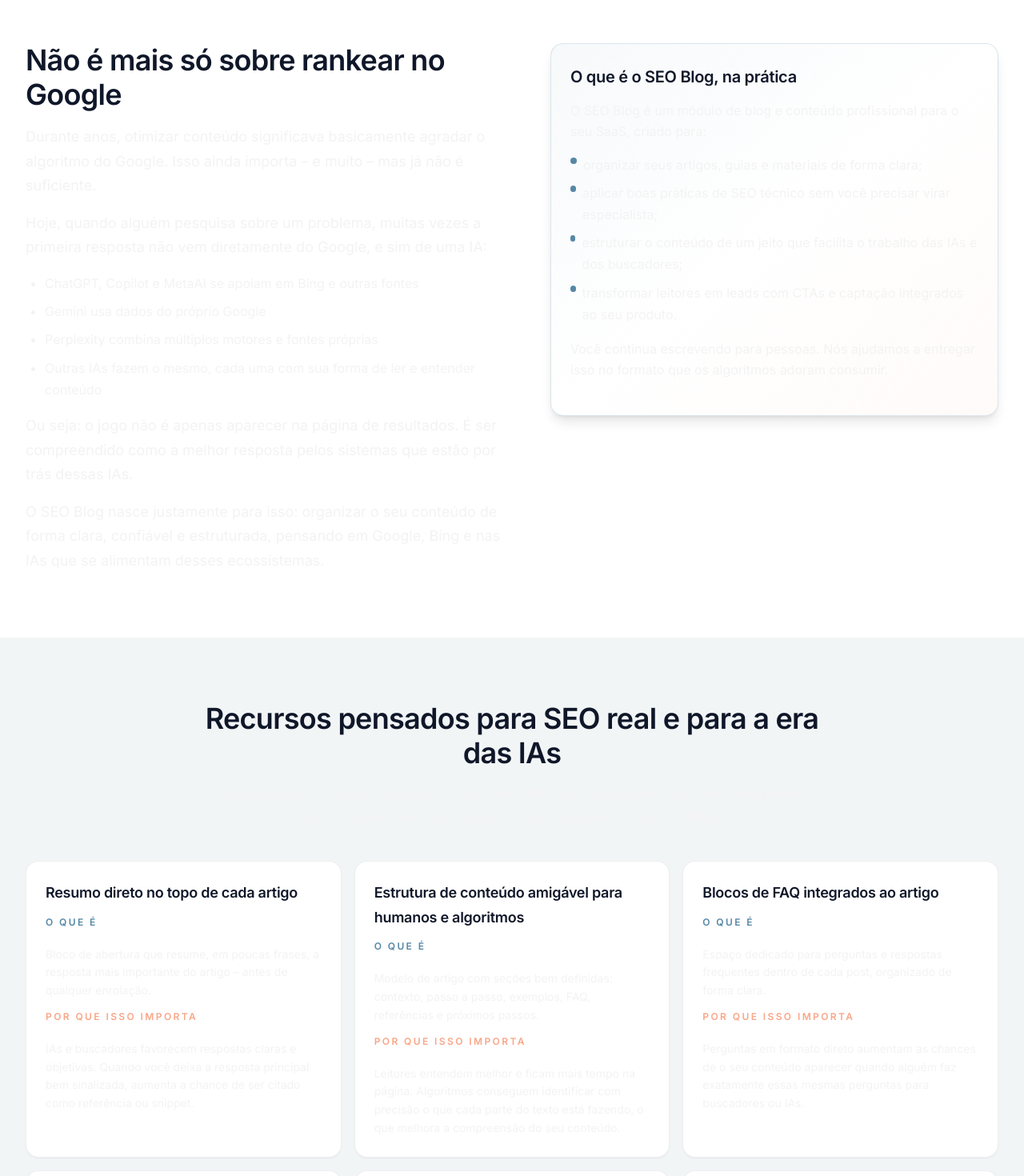
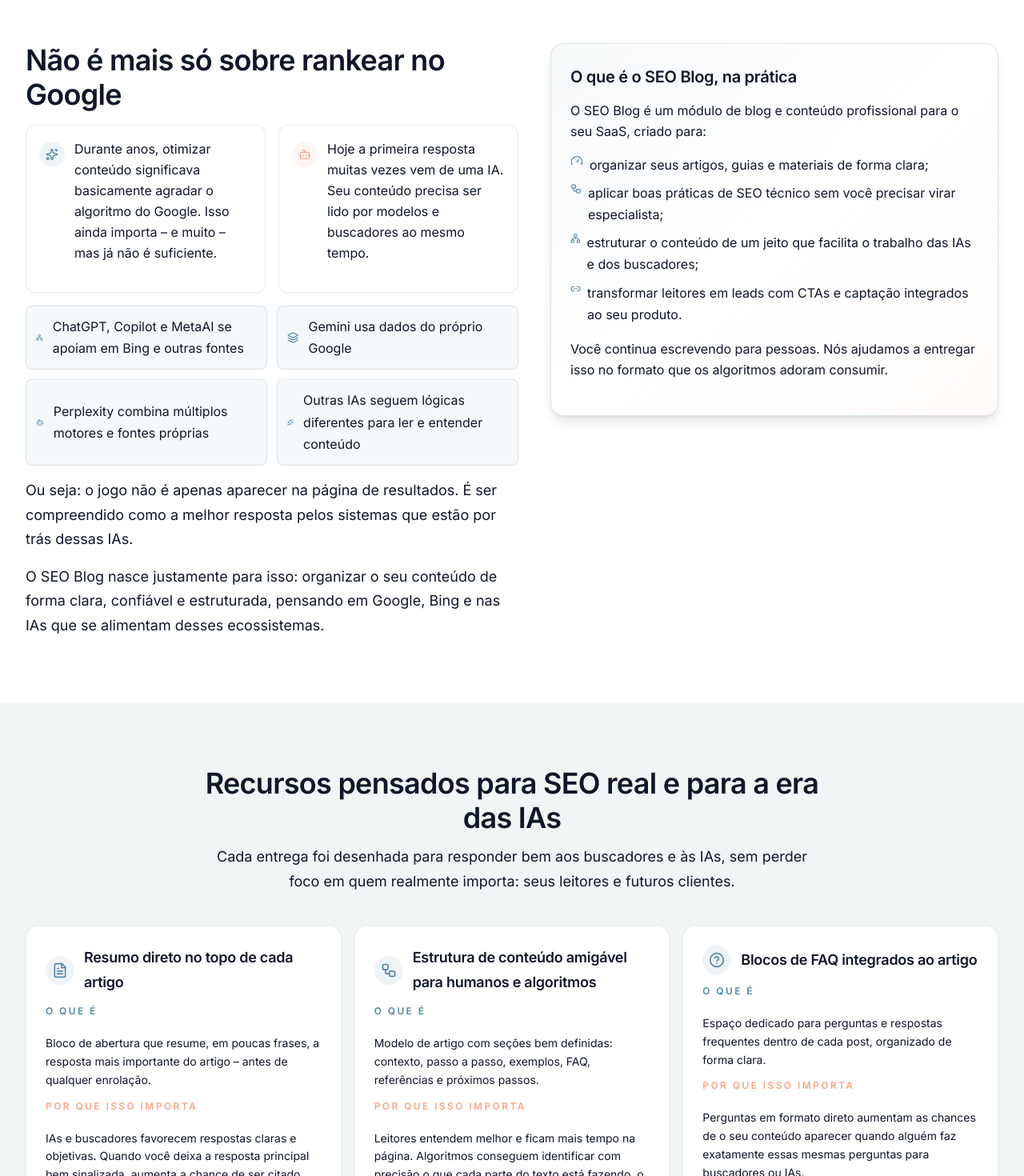
Before and after one commit to duhenri9/wm3_digital, a Next.js app: page /seo-blog in a window 1280 px wide. Shown: the part 780-2250 px from the top of the page at 80% size. Built offline with nearby package versions, Linux system fonts and the light colour scheme.

Commit message:
style: add iconography and contrast refinements to SEO Blog sections

```diff
--- a/src/app/seo-blog/page.tsx
+++ b/src/app/seo-blog/page.tsx
@@ -3,11 +3,28 @@
 import { useState } from 'react';
 import { motion } from 'framer-motion';
 import Link from 'next/link';
+import {
+  Bot,
+  Network,
+  Sparkles,
+  Layers,
+  FileText,
+  Workflow,
+  HelpCircle,
+  BarChart3,
+  BookOpen,
+  Link2,
+  Gauge,
+  RefreshCw,
+  Palette,
+  Users,
+} from 'lucide-react';
 
 interface Feature {
   title: string;
   what: string;
   why: string;
+  icon: React.ComponentType<React.SVGProps<SVGSVGElement>>;
 }
 
 const features: Feature[] = [
@@ -15,41 +32,49 @@
     title: 'Resumo direto no topo de cada artigo',
     what: 'Bloco de abertura que resume, em poucas frases, a resposta mais importante do artigo – antes de qualquer enrolação.',
     why: 'IAs e buscadores favorecem respostas claras e objetivas. Quando você deixa a resposta principal bem sinalizada, aumenta a chance de ser citado como referência ou snippet.',
+    icon: FileText,
   },
   {
     title: 'Estrutura de conteúdo amigável para humanos e algoritmos',
     what: 'Modelo de artigo com seções bem definidas: contexto, passo a passo, exemplos, FAQ, referências e próximos passos.',
     why: 'Leitores entendem melhor e ficam mais tempo na página. Algoritmos conseguem identificar com precisão o que cada parte do texto está fazendo, o que melhora a compreensão do seu conteúdo.',
+    icon: Workflow,
   },
   {
     title: 'Blocos de FAQ integrados ao artigo',
     what: 'Espaço dedicado para perguntas e respostas frequentes dentro de cada post, organizado de forma clara.',
     why: 'Perguntas em formato direto aumentam as chances de o seu conteúdo aparecer quando alguém faz exatamente essas mesmas perguntas para buscadores ou IAs.',
+    icon: HelpCircle,
   },
   {
     title: 'Destaque de dados e estatísticas importantes',
     what: 'Sessão para números-chave e dados relevantes do artigo, em um formato fácil de ler.',
     why: 'Tanto pessoas quanto IAs adoram dados concretos. Quando você reúne os principais números em um bloco, facilita a citação do seu conteúdo como fonte confiável.',
+    icon: BarChart3,
   },
   {
     title: 'Referências e fontes bem organizadas',
     what: 'Área dedicada a citar de onde vieram dados, estudos ou pesquisas que você utiliza nos artigos.',
     why: 'Isso aumenta a credibilidade do seu conteúdo para o leitor e ajuda buscadores e IAs a identificar que você está se apoiando em fontes confiáveis, não em achismo.',
+    icon: BookOpen,
   },
   {
     title: 'Captura de leads integrada ao seu SaaS',
     what: 'Formulários, CTAs e convites estratégicos para teste, demo ou contato comercial, embutidos no contexto certo dentro do artigo.',
     why: 'SEO sem captura é só visita. O SEO Blog ajuda a transformar tráfego em pipeline: quem gostou do seu conteúdo tem caminhos claros para virar lead.',
+    icon: Link2,
   },
   {
     title: 'Atualização simples e contínua do conteúdo',
     what: 'Mecanismos para revisar e marcar quando um artigo foi atualizado, mantendo os temas principais sempre em dia.',
     why: 'Conteúdo antigo e desatualizado perde relevância para leitores, buscadores e IAs. Manter seus materiais vivos é parte essencial da estratégia.',
+    icon: RefreshCw,
   },
   {
     title: 'Integração visual com o seu produto',
     what: 'O blog segue o mesmo padrão de design do seu SaaS: tipografia, cores, componentes e estilo.',
     why: 'Passa sensação de produto sólido, profissional e bem cuidado. Quem chega via busca não sente que caiu em um blog genérico; sente que entrou no universo da sua solução.',
+    icon: Palette,
   },
 ];
 
@@ -126,7 +151,7 @@
             <h1 className="text-4xl sm:text-5xl md:text-6xl font-semibold leading-tight tracking-tight text-foreground">
               Conteúdo pronto para ser encontrado por pessoas, buscadores e IAs.
             </h1>
-            <p className="mx-auto max-w-3xl text-lg md:text-xl text-muted-foreground leading-relaxed">
+            <p className="mx-auto max-w-3xl text-lg md:text-xl text-foreground leading-relaxed">
               Um blog profissional e um hub de conteúdo projetado para aparecer bem no Google, ser entendido pelas principais IAs do mercado e transformar visitas em leads qualificados para o seu SaaS.
             </p>
             <div className="flex flex-col items-center gap-3">
@@ -147,25 +172,49 @@
             <h2 className="text-3xl md:text-4xl font-semibold text-foreground">
               Não é mais só sobre rankear no Google
             </h2>
-            <p className="text-lg text-muted-foreground">
+            <div className="grid gap-4 sm:grid-cols-2">
+              <div className="rounded-xl border border-border/70 bg-background p-4 shadow-sm flex items-start gap-3">
+                <div className="mt-1 rounded-full bg-primary/10 p-2 text-primary">
+                  <Sparkles className="h-4 w-4" />
+                </div>
+                <p className="text-foreground leading-relaxed">
                   Durante anos, otimizar conteúdo significava basicamente agradar o algoritmo do Google.
                   Isso ainda importa – e muito – mas já não é suficiente.
                 </p>
-            <p className="text-lg text-muted-foreground">
-              Hoje, quando alguém pesquisa sobre um problema, muitas vezes a primeira resposta não
-              vem diretamente do Google, e sim de uma IA:
+              </div>
+              <div className="rounded-xl border border-border/70 bg-background p-4 shadow-sm flex items-start gap-3">
+                <div className="mt-1 rounded-full bg-secondary/10 p-2 text-secondary">
+                  <Bot className="h-4 w-4" />
+                </div>
+                <p className="text-foreground leading-relaxed">
+                  Hoje a primeira resposta muitas vezes vem de uma IA. Seu conteúdo precisa ser lido por
+                  modelos e buscadores ao mesmo tempo.
                 </p>
-            <ul className="list-disc pl-6 space-y-2 text-muted-foreground">
-              <li>ChatGPT, Copilot e MetaAI se apoiam em Bing e outras fontes</li>
-              <li>Gemini usa dados do próprio Google</li>
-              <li>Perplexity combina múltiplos motores e fontes próprias</li>
-              <li>Outras IAs fazem o mesmo, cada uma com sua forma de ler e entender conteúdo</li>
-            </ul>
-            <p className="text-lg text-muted-foreground">
+              </div>
+            </div>
+            <div className="grid gap-3 sm:grid-cols-2">
+              <div className="rounded-lg bg-primary/5 border border-primary/20 p-3 flex items-center gap-3 text-foreground">
+                <Network className="h-4 w-4 text-primary" />
+                <span>ChatGPT, Copilot e MetaAI se apoiam em Bing e outras fontes</span>
+              </div>
+              <div className="rounded-lg bg-primary/5 border border-primary/20 p-3 flex items-center gap-3 text-foreground">
+                <Layers className="h-4 w-4 text-primary" />
+                <span>Gemini usa dados do próprio Google</span>
+              </div>
+              <div className="rounded-lg bg-primary/5 border border-primary/20 p-3 flex items-center gap-3 text-foreground">
+                <Bot className="h-4 w-4 text-primary" />
+                <span>Perplexity combina múltiplos motores e fontes próprias</span>
+              </div>
+              <div className="rounded-lg bg-primary/5 border border-primary/20 p-3 flex items-center gap-3 text-foreground">
+                <Sparkles className="h-4 w-4 text-primary" />
+                <span>Outras IAs seguem lógicas diferentes para ler e entender conteúdo</span>
+              </div>
+            </div>
+            <p className="text-lg text-foreground">
               Ou seja: o jogo não é apenas aparecer na página de resultados. É ser compreendido como
               a melhor resposta pelos sistemas que estão por trás dessas IAs.
             </p>
-            <p className="text-lg text-muted-foreground">
+            <p className="text-lg text-foreground">
               O SEO Blog nasce justamente para isso: organizar o seu conteúdo de forma clara,
               confiável e estruturada, pensando em Google, Bing e nas IAs que se alimentam desses
               ecossistemas.
@@ -173,28 +222,28 @@
           </div>
           <div className="card p-6 bg-gradient-to-br from-primary/5 via-background to-secondary/5 border border-primary/20 shadow-lg">
             <h3 className="text-xl font-semibold mb-3">O que é o SEO Blog, na prática</h3>
-            <p className="text-muted-foreground mb-4">
+            <p className="text-foreground mb-4">
               O SEO Blog é um módulo de blog e conteúdo profissional para o seu SaaS, criado para:
             </p>
-            <ul className="space-y-2 text-muted-foreground">
+            <ul className="space-y-2 text-foreground">
               <li className="flex gap-2">
-                <span className="mt-1 h-2 w-2 rounded-full bg-primary" />
+                <Gauge className="h-4 w-4 text-primary" />
                 <span>organizar seus artigos, guias e materiais de forma clara;</span>
               </li>
               <li className="flex gap-2">
-                <span className="mt-1 h-2 w-2 rounded-full bg-primary" />
+                <Workflow className="h-4 w-4 text-primary" />
                 <span>aplicar boas práticas de SEO técnico sem você precisar virar especialista;</span>
               </li>
               <li className="flex gap-2">
-                <span className="mt-1 h-2 w-2 rounded-full bg-primary" />
+                <Network className="h-4 w-4 text-primary" />
                 <span>estruturar o conteúdo de um jeito que facilita o trabalho das IAs e dos buscadores;</span>
               </li>
               <li className="flex gap-2">
-                <span className="mt-1 h-2 w-2 rounded-full bg-primary" />
+                <Link2 className="h-4 w-4 text-primary" />
                 <span>transformar leitores em leads com CTAs e captação integrados ao seu produto.</span>
               </li>
             </ul>
-            <p className="text-muted-foreground mt-4">
+            <p className="text-foreground mt-4">
               Você continua escrevendo para pessoas. Nós ajudamos a entregar isso no formato que os
               algoritmos adoram consumir.
             </p>
@@ -208,7 +257,7 @@
             <h2 className="text-3xl md:text-4xl font-semibold text-foreground">
               Recursos pensados para SEO real e para a era das IAs
             </h2>
-            <p className="text-lg text-muted-foreground">
+            <p className="text-lg text-foreground">
               Cada entrega foi desenhada para responder bem aos buscadores e às IAs, sem perder foco
               em quem realmente importa: seus leitores e futuros clientes.
             </p>
@@ -220,18 +269,23 @@
                 className="card h-full p-6 border border-border/60 bg-background shadow-sm"
               >
                 <div className="space-y-3">
+                  <div className="flex items-center gap-3">
+                    <div className="rounded-full bg-primary/10 p-2 text-primary">
+                      <feature.icon className="h-5 w-5" />
+                    </div>
                     <h3 className="text-lg font-semibold">{feature.title}</h3>
+                  </div>
                   <div className="space-y-1.5">
                     <p className="text-xs font-semibold uppercase tracking-[0.2em] text-primary">
                       O que é
                     </p>
-                    <p className="text-sm text-muted-foreground leading-relaxed">{feature.what}</p>
+                    <p className="text-sm text-foreground leading-relaxed">{feature.what}</p>
                   </div>
                   <div className="space-y-1.5">
                     <p className="text-xs font-semibold uppercase tracking-[0.2em] text-secondary">
                       Por que isso importa
                     </p>
-                    <p className="text-sm text-muted-foreground leading-relaxed">{feature.why}</p>
+                    <p className="text-sm text-foreground leading-relaxed">{feature.why}</p>
                   </div>
                 </div>
               </div>
@@ -246,36 +300,25 @@
             <h2 className="text-3xl md:text-4xl font-semibold text-foreground">
               Para quem o SEO Blog foi pensado
             </h2>
-            <ul className="space-y-3 text-muted-foreground">
-              <li className="flex gap-2">
-                <span className="mt-1 h-2 w-2 rounded-full bg-primary" />
-                <span>
-                  Founders de SaaS que querem construir tráfego orgânico recorrente, sem depender só de
-                  anúncios ou lançamentos.
+            <div className="grid gap-3 sm:grid-cols-2">
+              {[
+                { label: 'Founders de SaaS que querem construir tráfego orgânico recorrente, sem depender só de anúncios ou lançamentos.', icon: Gauge },
+                { label: 'Times de marketing que precisam de uma base de conteúdo organizada e mensurável.', icon: BarChart3 },
+                { label: 'Agências que desejam entregar blogs profissionais e prontos para SEO para seus clientes SaaS.', icon: Users },
+                { label: 'Negócios digitais que estão migrando de infoprodutos para modelos mais próximos de produto e assinatura.', icon: Layers },
+              ].map((item) => (
+                <div
+                  key={item.label}
+                  className="flex items-start gap-3 rounded-xl border border-border/70 bg-background p-4 shadow-sm text-foreground"
+                >
+                  <span className="mt-0.5 rounded-full bg-primary/10 p-2 text-primary">
+                    <item.icon className="h-4 w-4" />
                   </span>
-              </li>
-              <li className="flex gap-2">
-                <span className="mt-1 h-2 w-2 rounded-full bg-primary" />
-                <span>
-                  Times de marketing que precisam de uma base de conteúdo organizada e mensurável.
-                </span>
-              </li>
-              <li className="flex gap-2">
-                <span className="mt-1 h-2 w-2 rounded-full bg-primary" />
-                <span>
-                  Agências que desejam entregar blogs profissionais e prontos para SEO para seus clientes
-                  SaaS.
-                </span>
-              </li>
-              <li className="flex gap-2">
-                <span className="mt-1 h-2 w-2 rounded-full bg-primary" />
-                <span>
-                  Negócios digitais que estão migrando de infoprodutos para modelos mais próximos de
-                  produto e assinatura.
-                </span>
-              </li>
-            </ul>
-            <p className="text-lg text-muted-foreground">
+                  <span className="leading-relaxed">{item.label}</span>
+                </div>
+              ))}
+            </div>
+            <p className="text-lg text-foreground">
               Se o seu objetivo é ser encontrado por quem já está buscando o que você faz, o SEO Blog
               foi desenhado para você.
             </p>
@@ -284,32 +327,24 @@
             <h3 className="text-xl font-semibold mb-3 text-foreground">
               Por que entrar agora na lista de espera
             </h3>
-            <ul className="space-y-3 text-muted-foreground">
-              <li className="flex gap-2">
-                <span className="mt-1 h-2 w-2 rounded-full bg-secondary" />
-                <span>Prioridade no acesso às primeiras vagas e condições especiais de lançamento.</span>
-              </li>
-              <li className="flex gap-2">
-                <span className="mt-1 h-2 w-2 rounded-full bg-secondary" />
-                <span>
-                  Oportunidade de influenciar os primeiros ajustes do produto, com feedback direto.
+            <div className="space-y-3">
+              {[
+                { text: 'Prioridade no acesso às primeiras vagas e condições especiais de lançamento.', icon: Sparkles },
+                { text: 'Oportunidade de influenciar os primeiros ajustes do produto, com feedback direto.', icon: Workflow },
+                { text: 'Conteúdos exclusivos sobre SEO multiplataforma e presença em IAs, enviados apenas para a waiting list.', icon: BookOpen },
+                { text: 'Vantagem competitiva: sair na frente enquanto a maioria ainda pensa apenas em SEO tradicional.', icon: Gauge },
+              ].map((item) => (
+                <div
+                  key={item.text}
+                  className="flex items-start gap-3 rounded-xl border border-secondary/30 bg-background p-4 text-foreground"
+                >
+                  <span className="mt-0.5 rounded-full bg-secondary/15 p-2 text-secondary">
+                    <item.icon className="h-4 w-4" />
                   </span>
-              </li>
-              <li className="flex gap-2">
-                <span className="mt-1 h-2 w-2 rounded-full bg-secondary" />
-                <span>
-                  Conteúdos exclusivos sobre SEO multiplataforma e presença em IAs, enviados apenas para
-                  a waiting list.
-                </span>
-              </li>
-              <li className="flex gap-2">
-                <span className="mt-1 h-2 w-2 rounded-full bg-secondary" />
-                <span>
-                  Vantagem competitiva: sair na frente enquanto a maioria ainda pensa apenas em SEO
-                  tradicional.
-                </span>
-              </li>
-            </ul>
+                  <span className="leading-relaxed">{item.text}</span>
+                </div>
+              ))}
+            </div>
           </div>
         </div>
       </section>
@@ -321,7 +356,7 @@
               <h2 className="text-3xl md:text-4xl font-semibold text-foreground">
                 Entre na lista de espera do SEO Blog
               </h2>
-              <p className="text-lg text-muted-foreground">
+              <p className="text-lg text-foreground">
                 Preencha seus dados e receba em primeira mão as novidades, a data de lançamento e
                 condições especiais para early adopters.
               </p>
@@ -391,7 +426,7 @@
                 {isLoading ? 'Enviando...' : 'Entrar na lista de espera'}
               </button>
 
-              <p className="text-xs text-muted-foreground">
+              <p className="text-xs text-foreground">
                 Usaremos seus dados apenas para comunicar novidades sobre o SEO Blog e conteúdos
                 relacionados. Nada de spam.
               </p>
```
Lines whose indentation alone changed are shown as unchanged.
